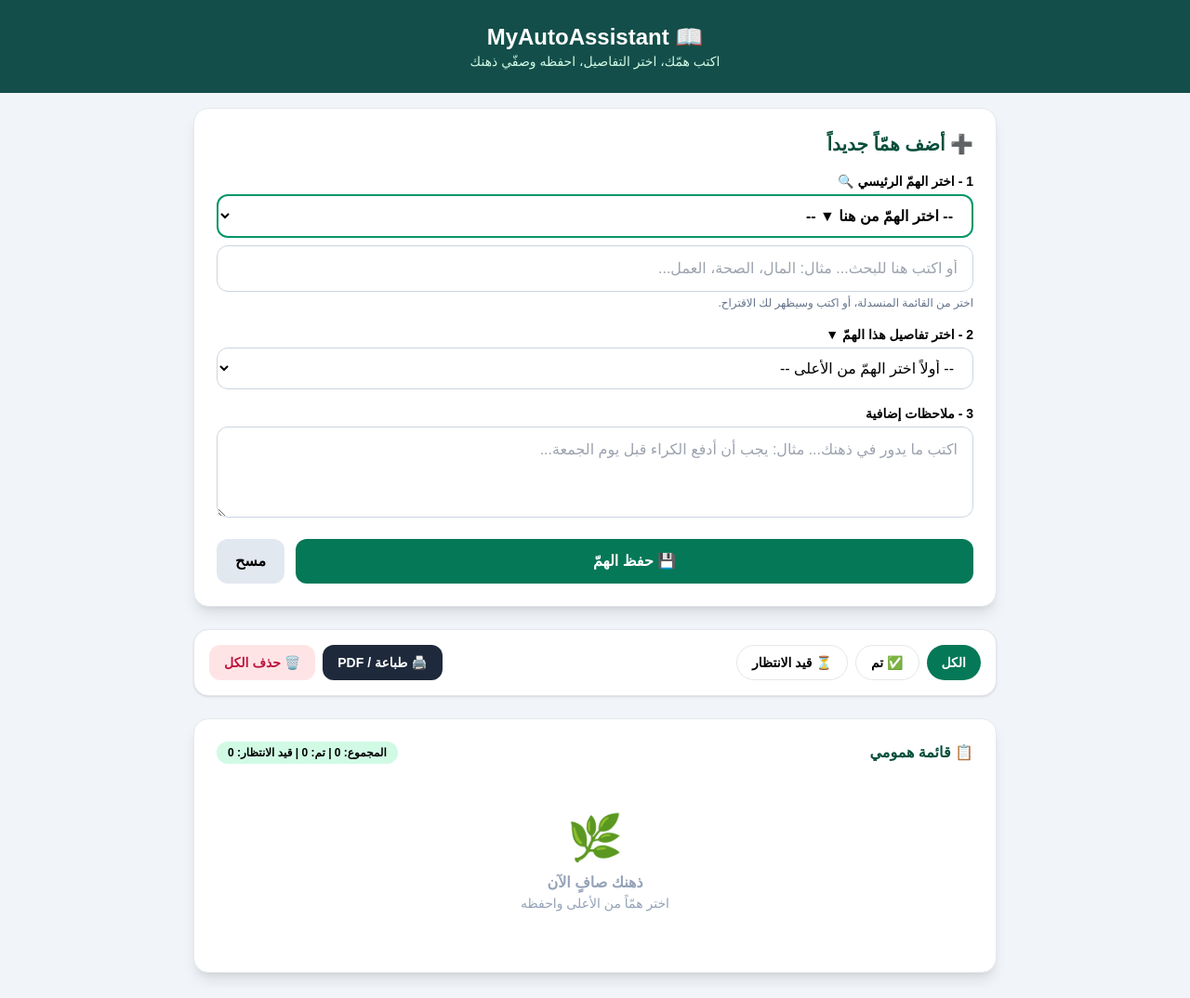
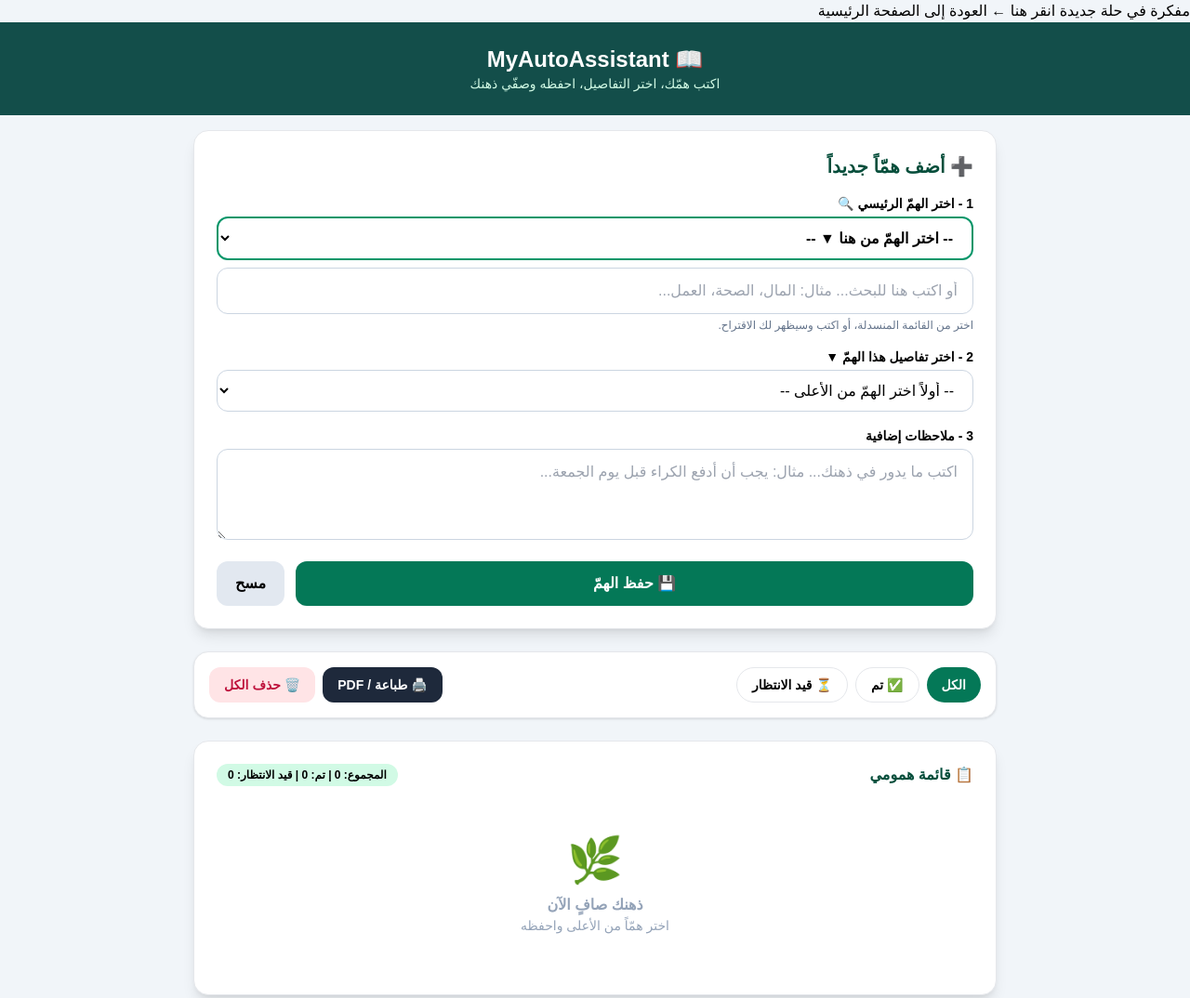
Before and after one commit to mashaallahtarbeyya-cpu/Modakira, a plain HTML site: page index.html in a window 1280 px wide. Shown: the top 1074 px of the page at 93% size. Drawn offline with nearby package versions, Linux system fonts and the light colour scheme.

Commit message:
Update index.html

```diff
--- a/index.html
+++ b/index.html
@@ -11,6 +11,8 @@ body{font-family:Arial,sans-serif;background:#f1f5f9}
 .sug:hover{background:#ecfdf5}
 </style>
 </head>
+  <a href="mofakira-yawmya.html">مفكرة في حلة جديدة انقر هنا</a>
+  <a class="back" href="index.html">← العودة إلى الصفحة الرئيسية</a>
 <body>
 <header class="bg-teal-900 text-white py-6 text-center">
 <h1 class="text-2xl font-extrabold">📖 MyAutoAssistant</h1>
```
